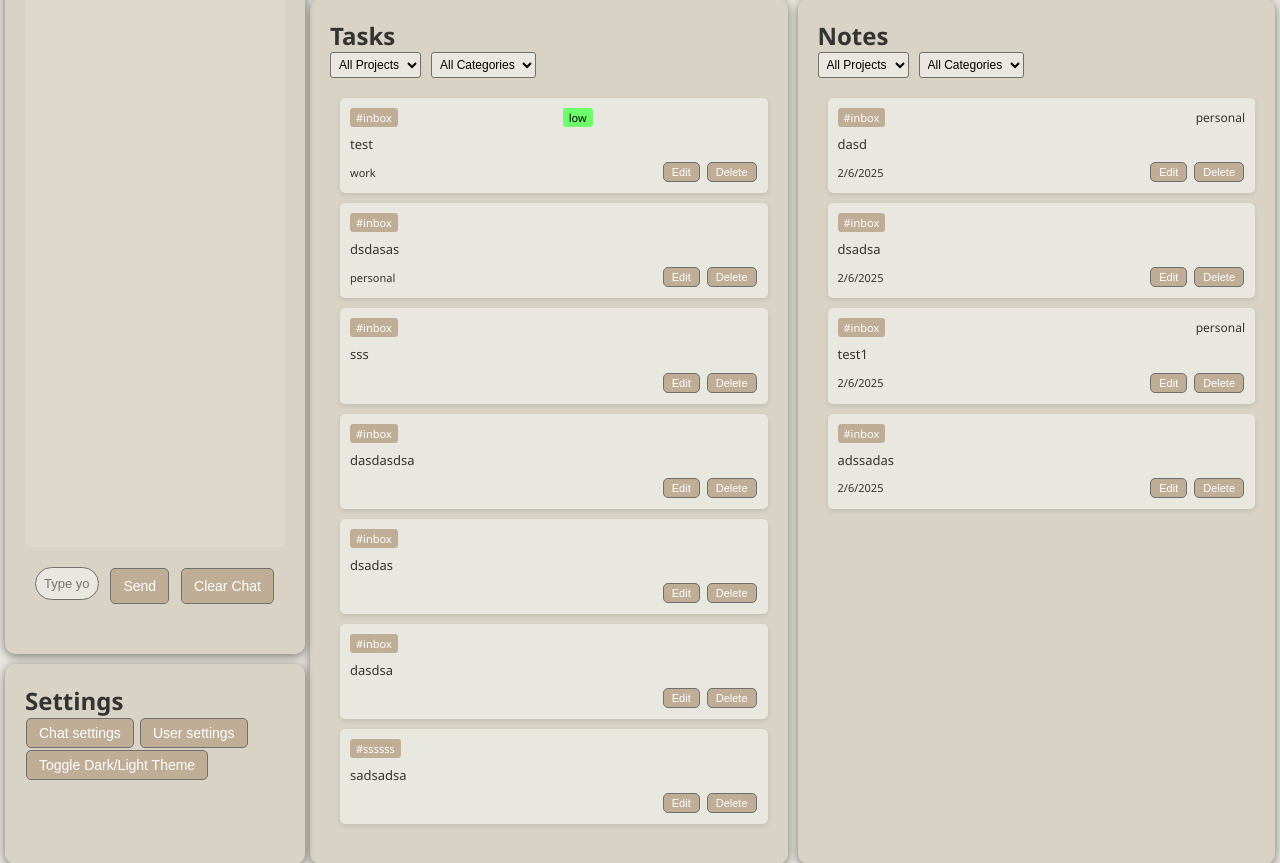
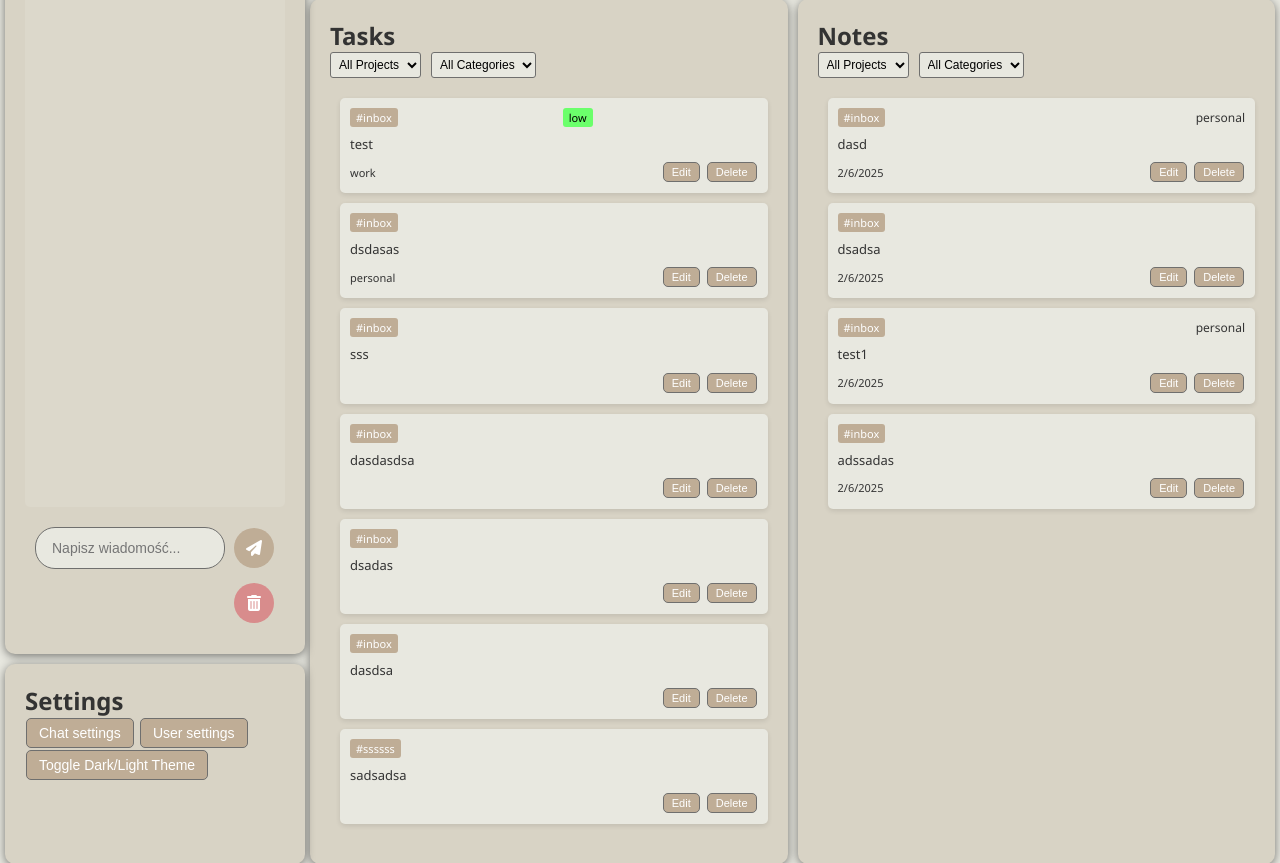
Before and after one commit to RafTurek/KoR-tex, a Flask app: page / in a window 1280 px wide. Shown: the part 266-1129 px from the top of the page. Run offline with Flask 2, Linux system fonts and the light colour scheme; data comes from the database, SQL or seed files in the repository; data that the repository does not hold is empty.

Commit message:
Commit_first_chat_ai

```diff
--- a/app.py
+++ b/app.py
@@ -46,62 +46,117 @@
 
 class ChatManager:
     def __init__(self):
-        self.model_name = "all-MiniLM-L6-v2"  # Lekki model do embeddings
+        self.model_name = "sentence-transformers/paraphrase-multilingual-MiniLM-L12-v2"
         self.model = None
         self.chat_histories: Dict[str, List[ChatMessage]] = {}
         self.max_history = 10
-        self.responses = [
-            "I understand. Could you tell me more about that?",
-            "That's interesting! How does that make you feel?",
-            "I see. What would you like to know more about?",
-            "Thanks for sharing. What are your thoughts on this?",
-            "Interesting perspective. Could you elaborate?",
-            "I hear you. What would you like to focus on?",
-            "That's a good point. How can I help you with this?",
-            "I appreciate your input. What's your main concern?",
-            "Let's explore that further. What aspects interest you most?",
-            "I'm here to help. What specific questions do you have?"
-        ]
+        self.current_context = {}  # Dodajemy śledzenie kontekstu
+
+        # Rozszerzone kategorie odpowiedzi
+        self.responses = {
+            'greeting': [
+                "Cześć! W czym mogę pomóc?",
+                "Witaj! Jak mogę Ci dzisiaj pomóc?",
+                "Dzień dobry! Co chciałbyś zrobić?"
+            ],
+            'trip_planning': [
+                "Świetnie! Zaplanujmy wyjazd. Na ile dni planujesz?",
+                "Dobrze, pomyślmy o szczegółach. Jaki jest budżet?",
+                "OK, zróbmy listę potrzebnych rzeczy. Co jest najważniejsze?",
+                "Może utworzymy harmonogram dnia po dniu?",
+                "Jakie atrakcje Cię interesują?",
+                "Pomyślmy o transporcie i zakwaterowaniu. Masz jakieś preferencje?"
+            ],
+            'activity_suggestion': [
+                "Proponuję następujące aktywności:\n- Zwiedzanie okolicy\n- Plaża i kąpiele\n- Lokalne restauracje\n- Sporty wodne",
+                "Możemy zaplanować:\n- Wycieczki rowerowe\n- Spacery brzegiem morza\n- Wizyty w zabytkowych miejscach\n- Relaks na plaży",
+                "Oto kilka pomysłów:\n- Poranny jogging na plaży\n- Popołudniowe zwiedzanie\n- Wieczorne rozrywki\n- Lokalna kuchnia"
+            ],
+            'task_creation': [
+                "Utworzę zadanie z tym planem. Do jakiego projektu je przypisać?",
+                "Zapiszę to jako zadanie. Jaki priorytet mu nadać?",
+                "Mogę dodać to jako zadanie z podpunktami. Chcesz zobaczyć?"
+            ],
+            'default': [
+                "Rozumiem. Jak mogę pomóc dalej?",
+                "Co jeszcze chciałbyś zaplanować?",
+                "Może skupimy się na konkretnym aspekcie?"
+            ]
+        }
+
+        # Rozszerzone słowa kluczowe
+        self.keywords = {
+            'greeting': ['cześć', 'hej', 'witaj', 'dzień dobry', 'siema'],
+            'trip_planning': ['wycieczka', 'wyjazd', 'wakacje', 'urlop', 'morze', 'góry', 'planować', 'zaplanować'],
+            'activity_suggestion': ['co robić', 'atrakcje', 'propozycje', 'pomysły', 'co proponujesz', 'jakie'],
+            'task_creation': ['zapisz', 'utwórz', 'dodaj', 'zanotuj', 'zadanie']
+        }
 
     def initialize_model(self):
         """Inicjalizacja modelu"""
         if self.model is None:
             try:
                 self.model = SentenceTransformer(self.model_name)
-                print("Model loaded successfully!")
+                print("Model załadowany pomyślnie!")
             except Exception as e:
-                print(f"Error loading model: {str(e)}")
-                # Fallback to simpler responses
-                self.model = None
+                print(f"Błąd ładowania modelu: {str(e)}")
+                try:
+                    # Fallback do prostszego modelu
+                    self.model_name = "sentence-transformers/paraphrase-multilingual-mpnet-base-v2"
+                    self.model = SentenceTransformer(self.model_name)
+                    print("Fallback model załadowany pomyślnie!")
+                except Exception as e:
+                    print(f"Błąd ładowania fallback modelu: {str(e)}")
+                    self.model = None
+
+    def detect_category(self, text: str, history: List[ChatMessage]) -> str:
+        """Wykrywa kategorię na podstawie słów kluczowych i historii"""
+        text = text.lower()
+
+        # Sprawdź kontekst z historii
+        if history:
+            last_message = history[-1].content.lower()
+            if any(keyword in last_message for keyword in self.keywords['trip_planning']):
+                return 'trip_planning'
+            if any(keyword in last_message for keyword in self.keywords['activity_suggestion']):
+                return 'activity_suggestion'
+
+        # Sprawdź bieżący tekst
+        for category, keywords in self.keywords.items():
+            if any(keyword in text for keyword in keywords):
+                return category
+
+        return 'default'
 
     def generate_response(self,
                          prompt: str,
                          session_id: str,
-                         max_length: int = 512,
-                         temperature: float = 0.7) -> str:
-        """Generuje odpowiedź na podstawie promptu i historii"""
-
-        # Get chat history
+                         context: dict = None) -> str:
+        """Generuje odpowiedź z uwzględnieniem kontekstu i historii"""
         history = self.chat_histories.get(session_id, [])
 
+        # Wykryj kategorię
+        category = self.detect_category(prompt, history)
+
+        # Aktualizuj kontekst
+        if category == 'trip_planning':
+            self.current_context['planning_trip'] = True
+        elif category == 'activity_suggestion' and self.current_context.get('planning_trip'):
+            category = 'activity_suggestion'
+
+        # Wybierz odpowiednią odpowiedź
         if self.model is not None:
-            # Encode the prompt
+            responses = self.responses[category]
             prompt_embedding = self.model.encode(prompt)
+            response_embeddings = self.model.encode(responses)
 
-            # Encode all responses
-            response_embeddings = self.model.encode(self.responses)
+            similarities = np.dot(response_embeddings, prompt_embedding)
+            best_response_idx = np.argmax(similarities)
+            response_text = responses[best_response_idx]
+        else:
+            response_text = np.random.choice(self.responses[category])
 
-            # Calculate similarities
-            similarities = np.dot(response_embeddings, prompt_embedding)
-
-            # Choose response based on similarity
-            best_response_idx = np.argmax(similarities)
-            response_text = self.responses[best_response_idx]
-        else:
-            # Fallback to random response if model not available
-            response_text = np.random.choice(self.responses)
-
-        # Update history
+        # Aktualizuj historię
         history.append(ChatMessage(role="user", content=prompt))
         history.append(ChatMessage(role="assistant", content=response_text))
         self.chat_histories[session_id] = history[-self.max_history:]
@@ -573,6 +628,41 @@
             'error': str(e)
         }), 500
 
+@app.route('/api/chat/create', methods=['POST'])
+def create_from_chat():
+    data = request.json
+    message = data.get('message')
+    session_id = data.get('session_id')
+    content_type = data.get('type', 'note')  # 'note' lub 'task'
+
+    if not message or not session_id:
+        return jsonify({'error': 'Missing message or session_id'}), 400
+
+    try:
+        # Przygotuj kontekst
+        context = {
+            'type': content_type,
+            'content': message,
+            'project': data.get('project', '#inbox'),
+            'category': data.get('category', ''),
+        }
+
+        if content_type == 'task':
+            context.update({
+                'priority': data.get('priority', 'medium'),
+                'deadline': data.get('deadline', '')
+            })
+
+        # Generuj odpowiedź z kontekstem
+        response = chat_manager.generate_response(message, session_id, context)
+
+        return jsonify({
+            'response': response,
+            'context': context
+        })
+    except Exception as e:
+        return jsonify({'error': str(e)}), 500
+
 # Dodaj inicjalizację chat managera przy starcie aplikacji
 def create_app():
     with app.app_context():
--- a/static/styles.css
+++ b/static/styles.css
@@ -734,29 +734,93 @@
     margin-right: auto;
 }
 
+/* Chat input styling */
 .chat-input-container {
     display: flex;
-    gap: 10px;
+    flex-direction: column;
+    gap: 8px;
     padding: 10px;
+}
+
+.chat-input-wrapper {
+    display: flex;
+    gap: 8px;
+    width: 100%;
 }
 
 #chat-input {
     flex: 1;
-    padding: 8px;
+    padding: 12px 16px;
     border-radius: 20px;
     border: 1px solid #6f6f6e;
+    font-size: 14px;
+    background-color: #e8e8e0;
+    transition: all 0.3s ease;
 }
 
-/* Dark mode styles */
-body.dark-mode .chat-messages {
-    background-color: rgba(0, 0, 0, 0.2);
+#chat-input:focus {
+    outline: none;
+    border-color: #bfad96;
+    box-shadow: 0 0 5px rgba(191, 173, 150, 0.5);
 }
 
-body.dark-mode .assistant-message {
+.icon-button {
+    width: 40px;
+    height: 40px;
+    padding: 0;
+    border-radius: 50%;
+    display: flex;
+    align-items: center;
+    justify-content: center;
+    transition: all 0.3s ease;
+    background-color: #bfad96;
+    border: none;
+    cursor: pointer;
+}
+
+.icon-button:hover {
+    background-color: #a69780;
+    transform: scale(1.05);
+}
+
+.icon-button i {
+    font-size: 16px;
+    color: white;
+}
+
+#clear-chat {
+    align-self: flex-end;
+    background-color: #d88c8c;
+}
+
+#clear-chat:hover {
+    background-color: #c27676;
+}
+
+/* Dark mode adjustments */
+body.dark-mode #chat-input {
     background-color: #4a4a4a;
     color: #f9f9f9;
+    border-color: #666;
 }
 
-body.dark-mode .user-message {
+body.dark-mode #chat-input:focus {
+    border-color: #8a8a8a;
+    box-shadow: 0 0 5px rgba(138, 138, 138, 0.5);
+}
+
+body.dark-mode .icon-button {
     background-color: #6b8a2c;
 }
+
+body.dark-mode .icon-button:hover {
+    background-color: #597324;
+}
+
+body.dark-mode #clear-chat {
+    background-color: #8b3a3a;
+}
+
+body.dark-mode #clear-chat:hover {
+    background-color: #722f2f;
+}
--- a/templates/index.html
+++ b/templates/index.html
@@ -4,6 +4,7 @@
     <meta charset="UTF-8">
     <meta name="viewport" content="width=device-width, initial-scale=1.0">
     <link rel="stylesheet" href="{{ url_for('static', filename='styles.css') }}">
+    <link rel="stylesheet" href="https://cdnjs.cloudflare.com/ajax/libs/font-awesome/6.5.1/css/all.min.css">
     <title>RAF_PAD</title>
 </head>
 <body>
@@ -17,9 +18,15 @@
                 <!-- Messages will be added here -->
             </div>
             <div class="chat-input-container">
-                <input type="text" id="chat-input" class="input-field" placeholder="Type your message...">
-                <button id="send-message" class="action-button">Send</button>
-                <button id="clear-chat" class="action-button">Clear Chat</button>
+                <div class="chat-input-wrapper">
+                    <input type="text" id="chat-input" class="input-field" placeholder="Napisz wiadomość...">
+                    <button id="send-message" class="action-button icon-button">
+                        <i class="fas fa-paper-plane"></i>
+                    </button>
+                </div>
+                <button id="clear-chat" class="action-button icon-button">
+                    <i class="fas fa-trash-alt"></i>
+                </button>
             </div>
         </div>
         <div class="container_settings"> <!-- container for settings under AI chat -->
```
